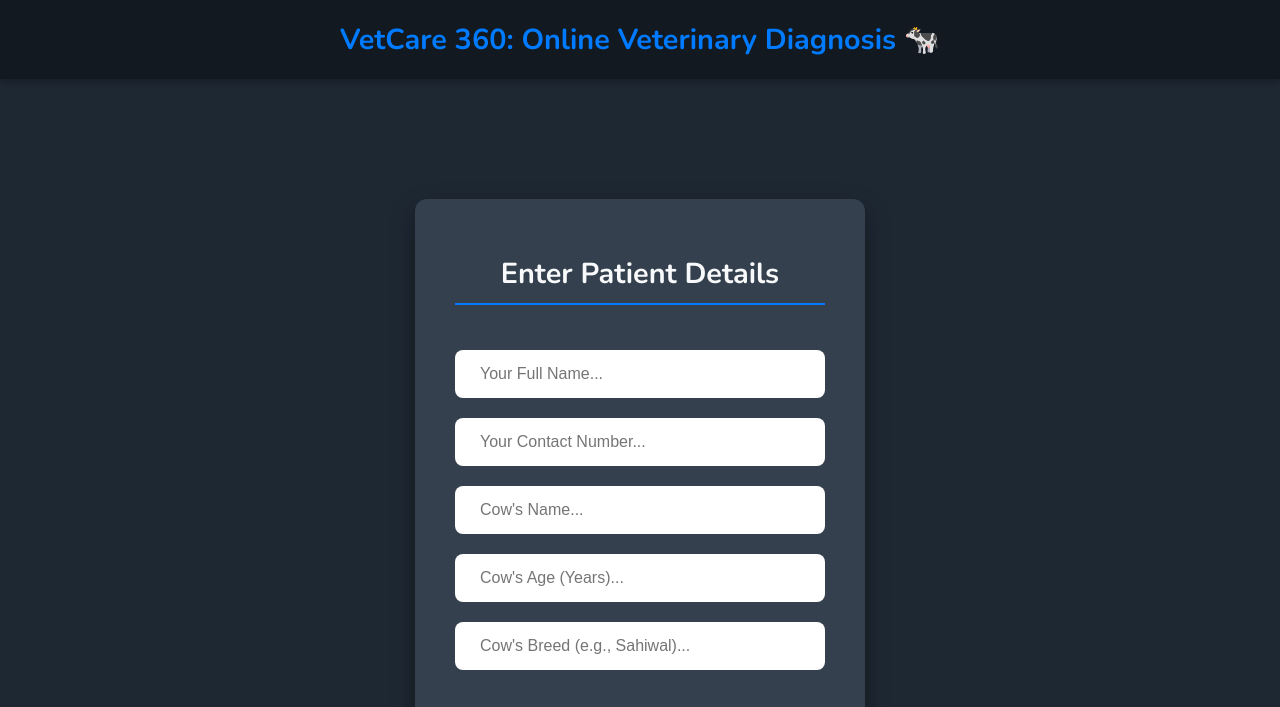
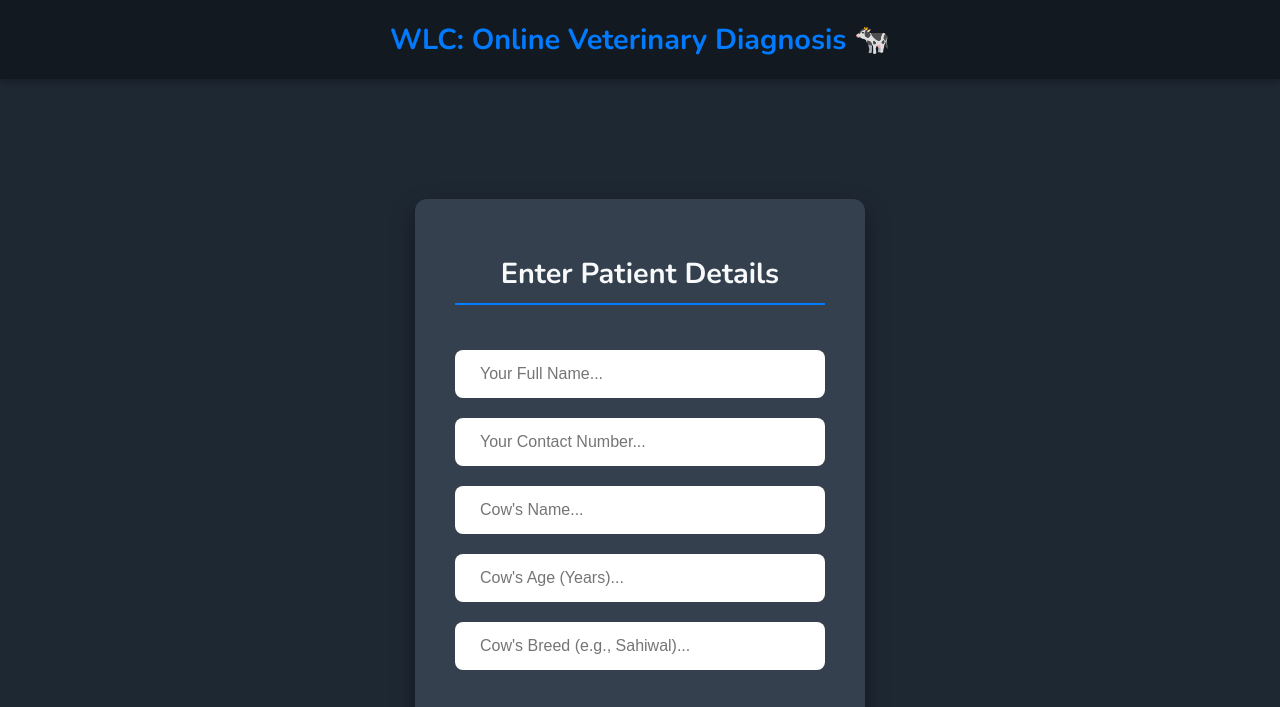
Before and after one commit to Nayanbrijpurria/WLC_UPDATE, a website: page index.html in a window 1280 px wide. Shown: the top 707 px of the page. Drawn offline with nearby package versions, Linux system fonts and the light colour scheme.

```diff
--- a/index.html
+++ b/index.html
@@ -11,7 +11,7 @@
 <body>
    <div class="container">
     <nav id="navbar">
-        <h1>VetCare 360: Online Veterinary Diagnosis 🐄</h1>
+        <h1>WLC: Online Veterinary Diagnosis 🐄</h1>
     </nav>
 
     <section class="maindiv">
```
